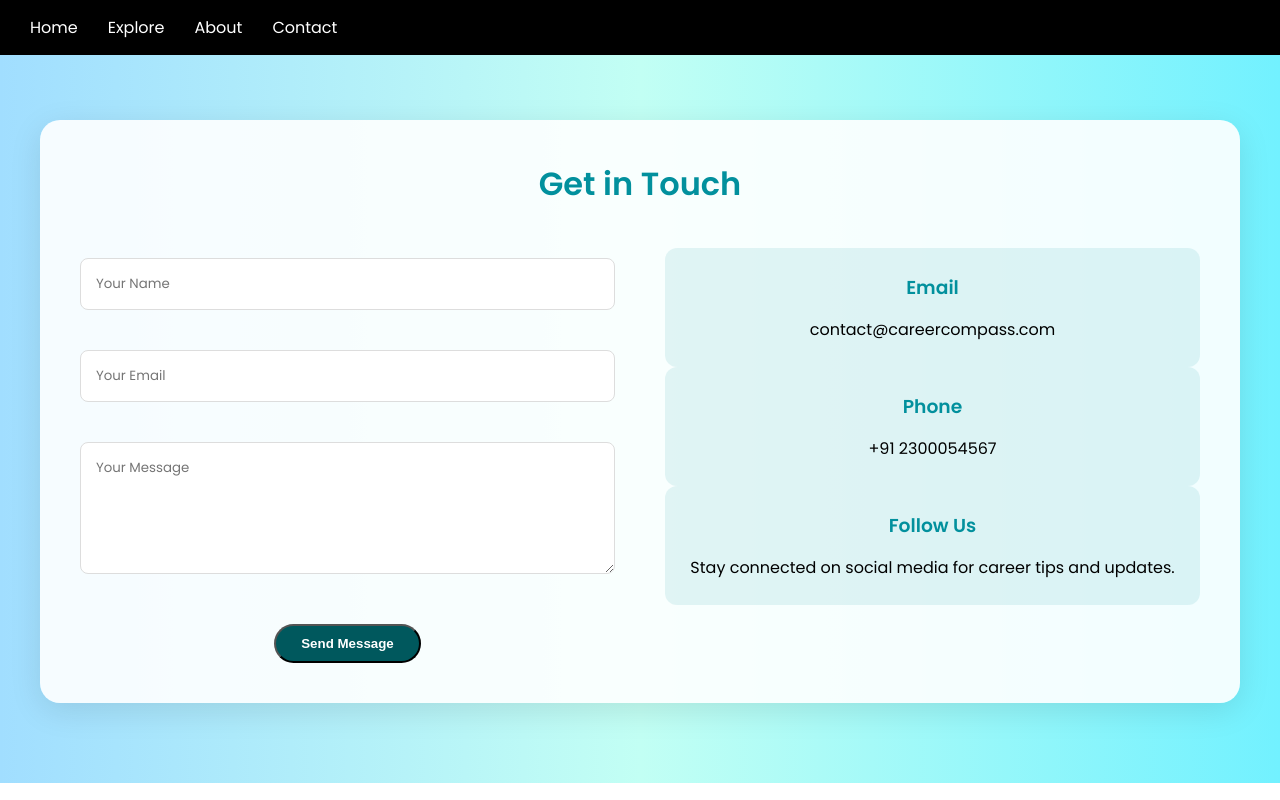
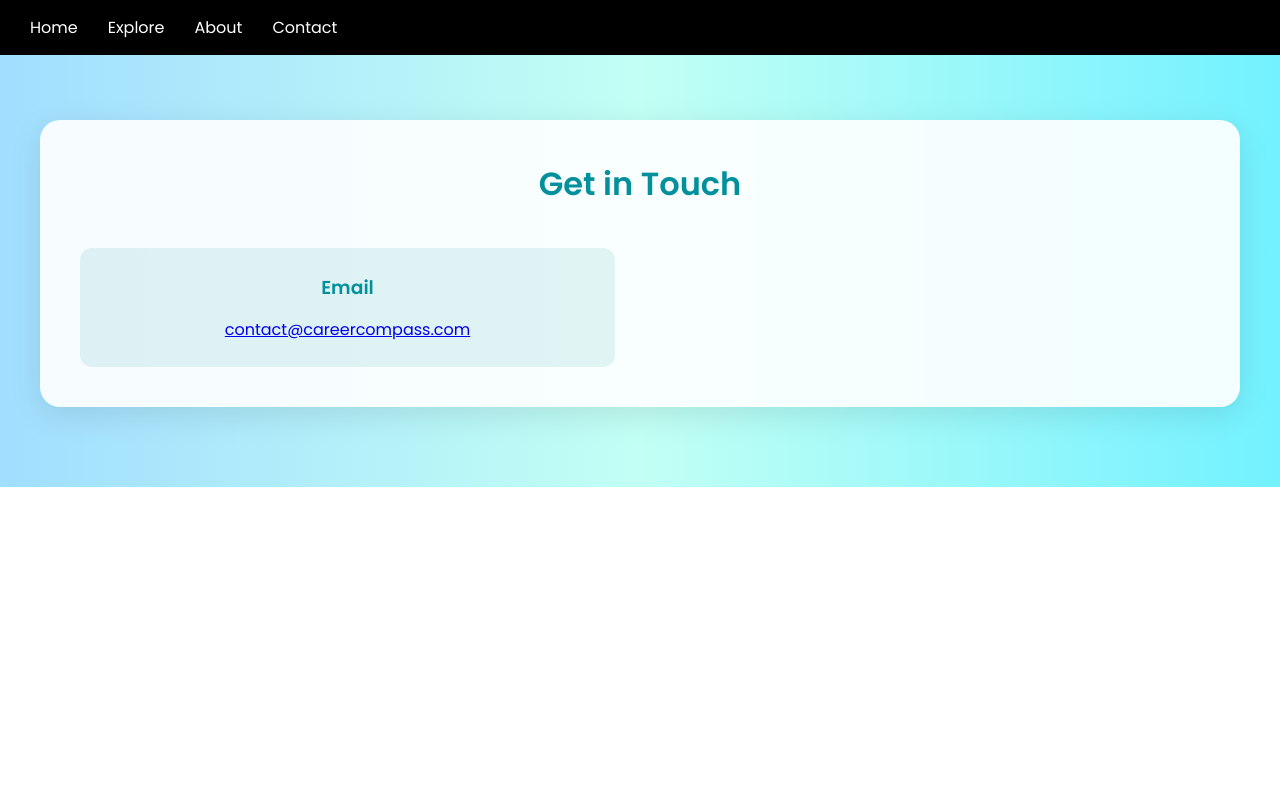
Before and after one commit to Mansi248/Career-Compass, a Flask app: page /contact in a window 1280 px wide. Run offline with Flask 3, Linux system fonts and the light colour scheme.

Commit message:
Shortened contact.html for improved structure
Updated contact page layout and styling.

```diff
--- a/templates/contact.html
+++ b/templates/contact.html
@@ -30,30 +30,13 @@
 <section class="contact-section">
   <div class="contact-container">
     <h2>Get in Touch</h2>
-    {% if request.args.get('success') %}
-    <div class="success-message">
-      Thank you for your message! We'll get back to you soon.
-    </div>
-    {% endif %}
     <div class="contact-content">
-      <form class="contact-form" action="{{ url_for('contact') }}" method="POST">
-        <input type="text" name="name" placeholder="Your Name" required />
-        <input type="email" name="email" placeholder="Your Email" required />
-        <textarea name="message" rows="5" placeholder="Your Message" required></textarea>
-        <button type="submit" class="btn">Send Message</button>
-      </form>
-      <div class="contact-info">
-        <div class="info-item">
-          <h3>Email</h3>
-          <p>contact@careercompass.com</p>
-        </div>
-        <div class="info-item">
-          <h3>Phone</h3>
-          <p>+91 2300054567</p>
-        </div>
-        <div class="info-item">
-          <h3>Follow Us</h3>
-          <p>Stay connected on social media for career tips and updates.</p>
+      <div class="contact-info contact-info--center">
+        <div class="info-item contact-email fade-in">
+          <h3 class="contact-email__title">Email</h3>
+          <p class="contact-email__address">
+            <a class="contact-email__link" href="mailto:contact@careercompass.com">contact@careercompass.com</a>
+          </p>
         </div>
       </div>
     </div>
```
